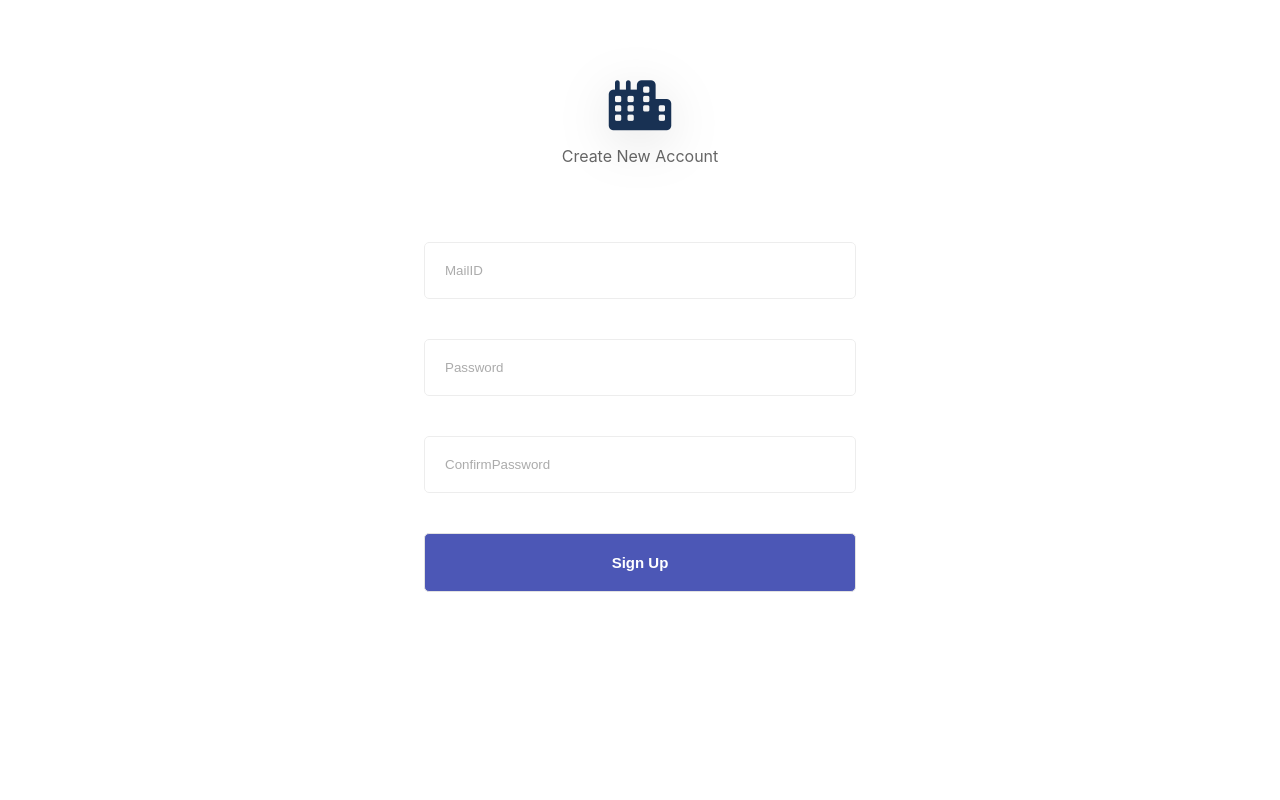
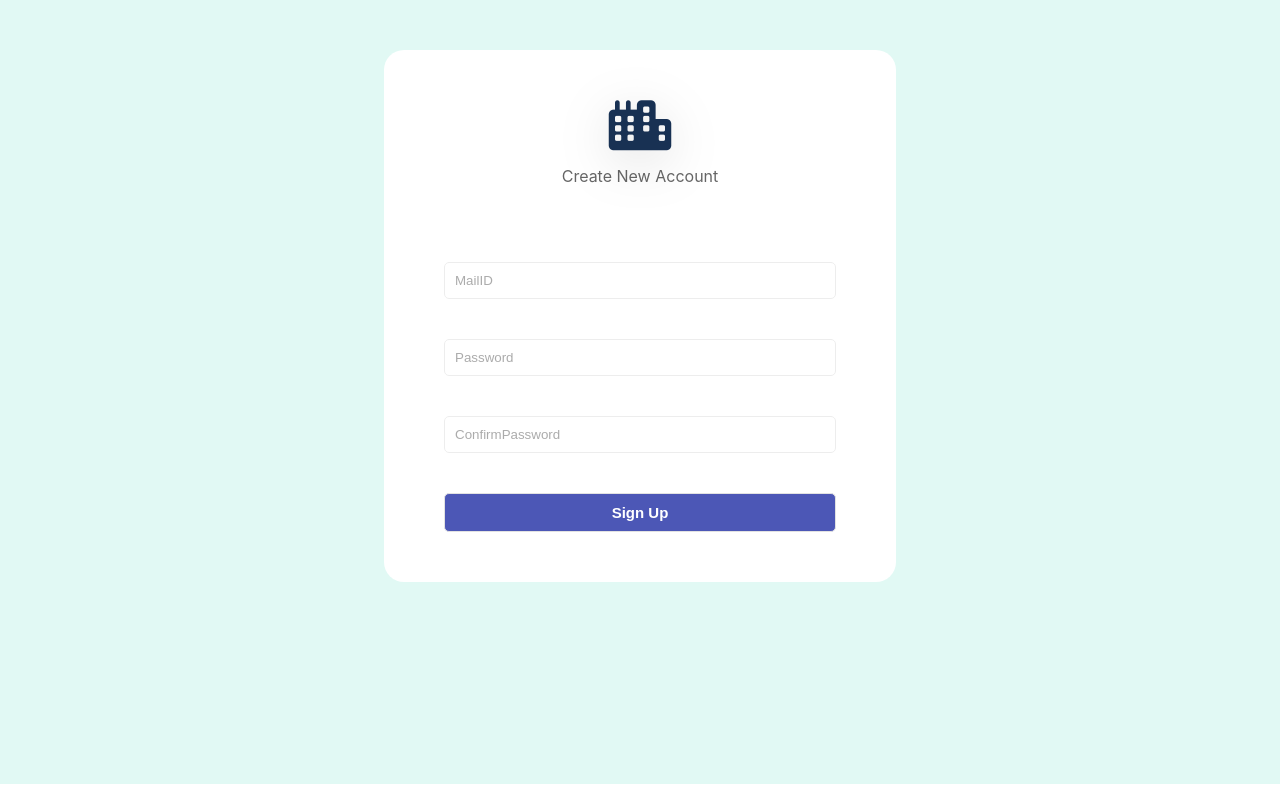
Before and after one commit to dadiprasanth/frontend, a React (Create React App) app: page / in a window 1280 px wide. Built offline with nearby package versions, Linux system fonts and the light colour scheme.

Commit message:
changed css of login and register

```diff
--- a/src/components/Authentication/login.css
+++ b/src/components/Authentication/login.css
@@ -5,6 +5,11 @@
 } */
 .login-logo{
     margin:10px;
+}
+.cover{
+    background-color: #e1f9f4;
+    padding:20px;
+    height: 93vh;
 }
 .login-data{
     display:flex;
@@ -22,12 +27,13 @@
 .login-form{
     text-align: center;
     width:40vw;
-    margin-top: 50px;
+    margin-top: 30px;
     margin-bottom: auto;
     margin-right: auto;
     margin-left: auto;
     background-color: #ffff;
     border-radius: 20px;
+    padding: 20px;
 
 }
 .login-form >div{
@@ -48,7 +54,7 @@ font-weight: 400;}
     opacity: 60%;
 }
 .login-data button{
-    padding: 20px;
+    padding: 10px;
     margin: 20px;
     border: 1px solid #e2e2e2;
     border-radius: 5px;
--- a/src/components/Authentication/login.js
+++ b/src/components/Authentication/login.js
@@ -27,6 +27,7 @@ const Login=()=>{
     }
     return(
         <>
+        <div className="cover">
         <div className="login-form">
             <div>
                 <div className="login-logo"><i class="fa-solid fa-city"></i></div>
@@ -34,8 +35,6 @@ const Login=()=>{
             </div>
             <form className="login-data" onSubmit={handleSubmit} >
 
-
-                <input className="userdata"  name="userid"  required  placeholder="User ID" onChange={(e)=>{setInput({...input,userid:e.target.value})}} />
 
                 <input className="userdata"  name="userid"
                   type={"email"}
@@ -54,6 +53,7 @@ const Login=()=>{
           </form>
 
         </div>
+        </div>
 
         </>
     )
--- a/src/components/Authentication/register.css
+++ b/src/components/Authentication/register.css
@@ -6,12 +6,14 @@
 .register-form{
     text-align: center;
     width:40vw;
-    margin-top: 50px;
+    margin-top: 30px;
     margin-bottom: auto;
     margin-right: auto;
     margin-left: auto;
+    padding: 20px;
     background-color: #ffff;
     border-radius: 20px;
+    box-sizing: border-box;
 }
 .register-header{
     padding:20px;
@@ -26,7 +28,7 @@ font-weight: 400;
     display:flex;
     flex-flow:column wrap;
     width:auto;
-    height: auto;
+    /* height: auto; */
     background-color: #ffff;
     padding: 20px;
 justify-content: space-evenly;
@@ -34,15 +36,16 @@ justify-content: space-evenly;
 }
 
 .register-data input{
-    padding: 20px;
+    padding: 10px;
     margin: 20px;
     border: 1px solid #e2e2e2;
     border-radius: 5px;
     opacity: 60%;
 }
 .register-data button{
-    padding: 20px;
+    padding: 10px;
     margin: 20px;
+    margin-bottom: 10px;
     border: 1px solid #e2e2e2;
     border-radius: 5px;
 background-color: #4C57B6;
--- a/src/components/Authentication/register.js
+++ b/src/components/Authentication/register.js
@@ -38,6 +38,7 @@ if(form.password===password){
   }
     return(
         <>
+        <div className="cover">
          <div className="register-form">
             <div className="register-header">
             <div className="login-logo"><i class="fa-solid fa-city"></i></div>
@@ -73,7 +74,8 @@ onSubmit={handlesubmit}>
 
           <button type="submit">Sign Up</button>
 
-</form>
+      </form>
+        </div>
         </div>
 
         </>
--- a/src/components/addproperty/mainForm.js
+++ b/src/components/addproperty/mainForm.js
@@ -66,14 +66,15 @@ function MainForm() {
     }
   }
   const postfun=()=>{
-    fetch("http://localhost:8080/property/add",{
-      method:"POST",
-      body:JSON.stringify(form),
-      headers:{
-        "Accept":"application/json",
-        "Content-Type":"application/json"
-      }
-    }).then(x=>x.json()).then(data=>alert(data.message))
+    // fetch("http://localhost:8080/property/add",{
+    //   method:"POST",
+    //   body:JSON.stringify(form),
+    //   headers:{
+    //     "Accept":"application/json",
+    //     "Content-Type":"application/json"
+    //   }
+    // }).then(x=>x.json()).then(data=>alert(data.message))
+    console.log(form)
     nav("/property")
   }
   return(
```
